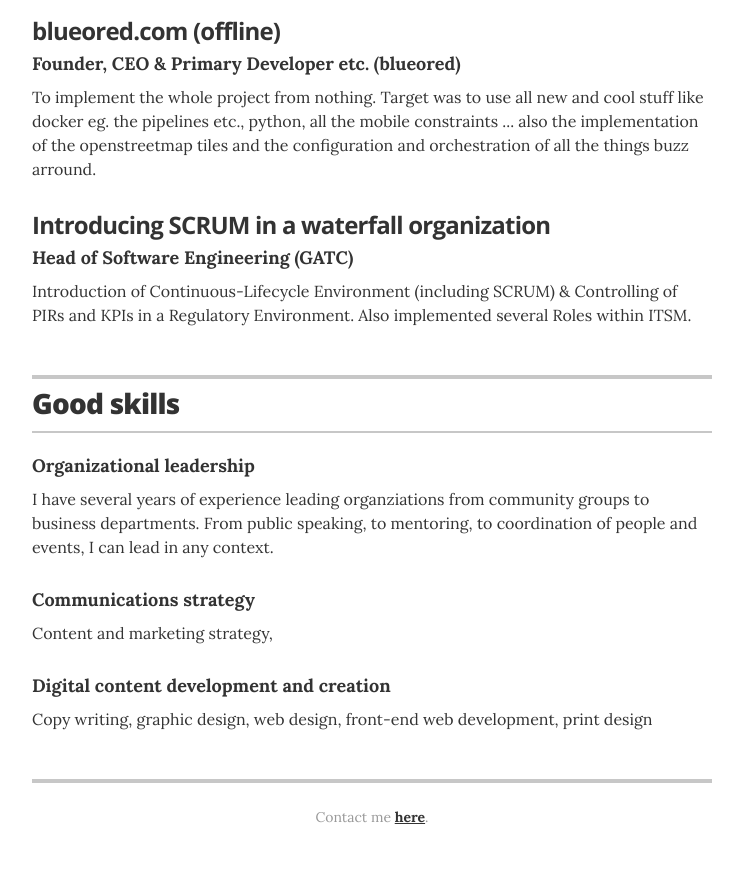
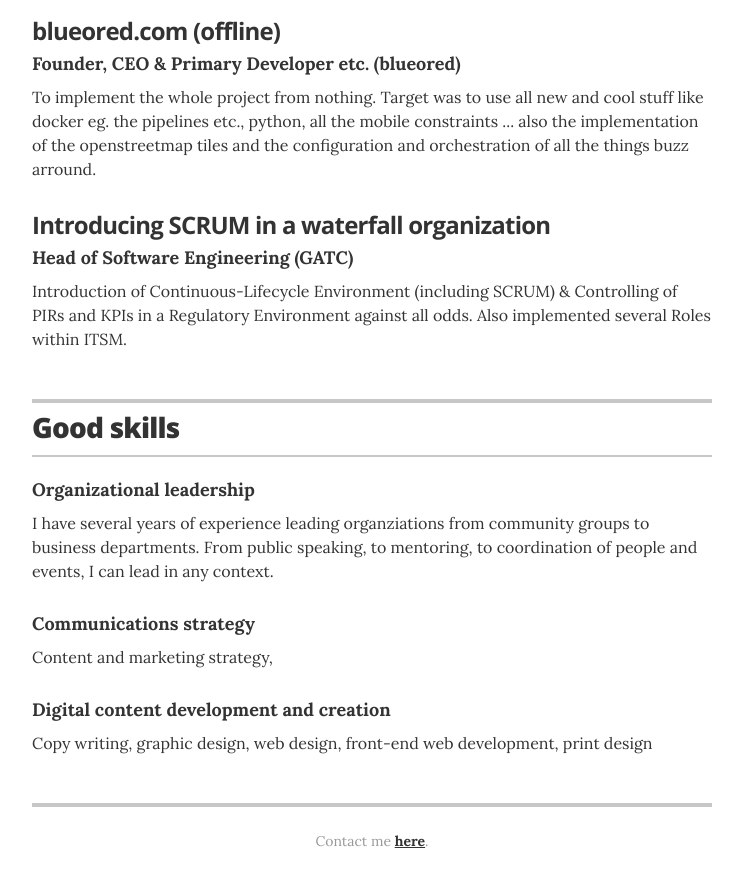
Before and after one commit to borishager/borishager.github.io, a Jekyll site: the page built from index.html, in a window 1280 px wide and 900 px high, scrolled down 1657 px. Shown: the top 887 px of the window, without its empty margins (268-1011 px from the left). Built offline with Jekyll 4.4.1, drawn with Linux system fonts in a browser that asks for light colours.

Commit message:
Update projects.yml

```diff
--- a/_data/projects.yml
+++ b/_data/projects.yml
@@ -5,7 +5,7 @@
   role: Founder, CEO & Primary Developer etc. (blueored)
   description: To implement the whole project from nothing. Target was to use all new and cool stuff like docker eg. the pipelines etc., python, all the mobile constraints ... also the implementation of the openstreetmap tiles and the configuration and orchestration of all the things buzz arround.
 
-# Springfield Community Outreach Group
+# Introducing SCRUM
 - project: Introducing SCRUM in a waterfall organization
   role: Head of Software Engineering (GATC)
-  description: Introduction of Continuous-Lifecycle Environment (including SCRUM) & Controlling of PIRs and KPIs in a Regulatory Environment. Also implemented several Roles within ITSM.
+  description: Introduction of Continuous-Lifecycle Environment (including SCRUM) & Controlling of PIRs and KPIs in a Regulatory Environment against all odds. Also implemented several Roles within ITSM.
```
